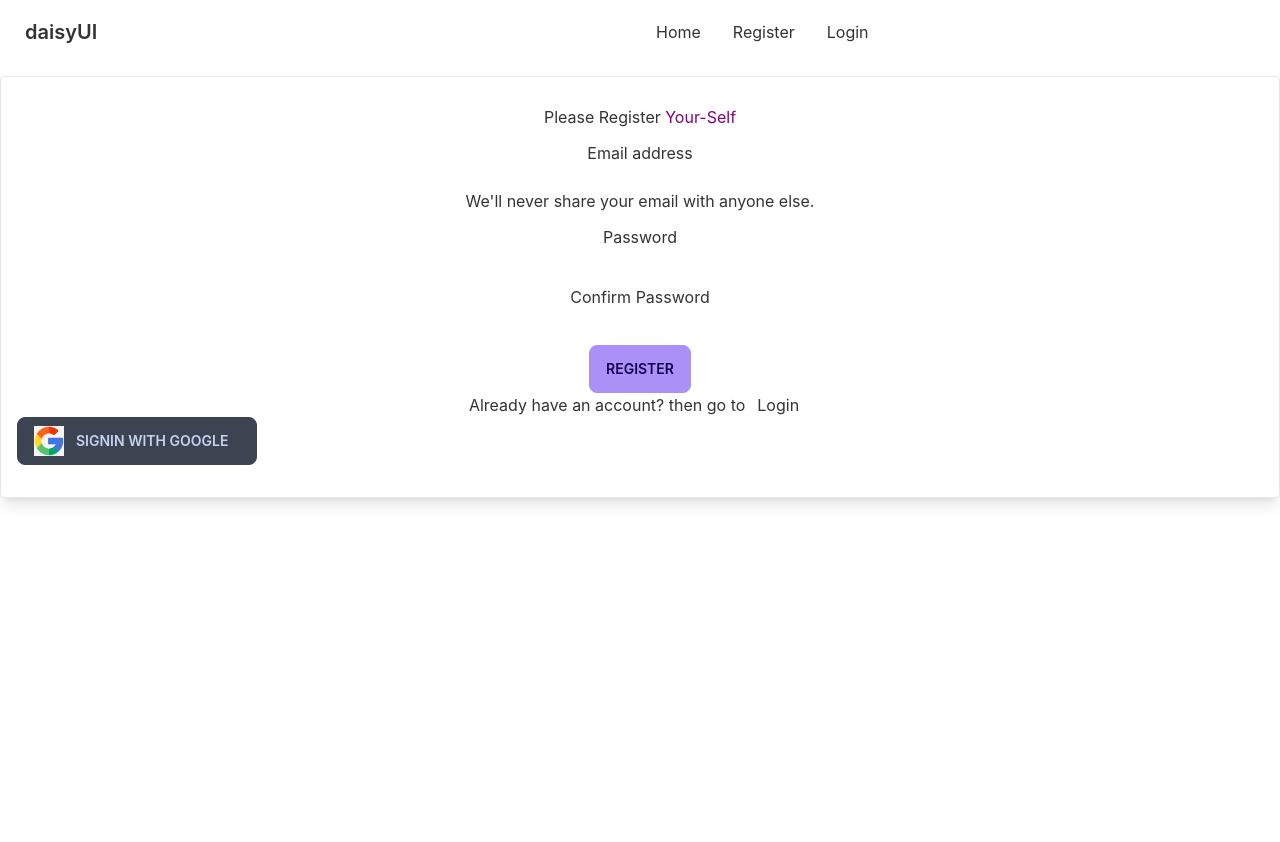
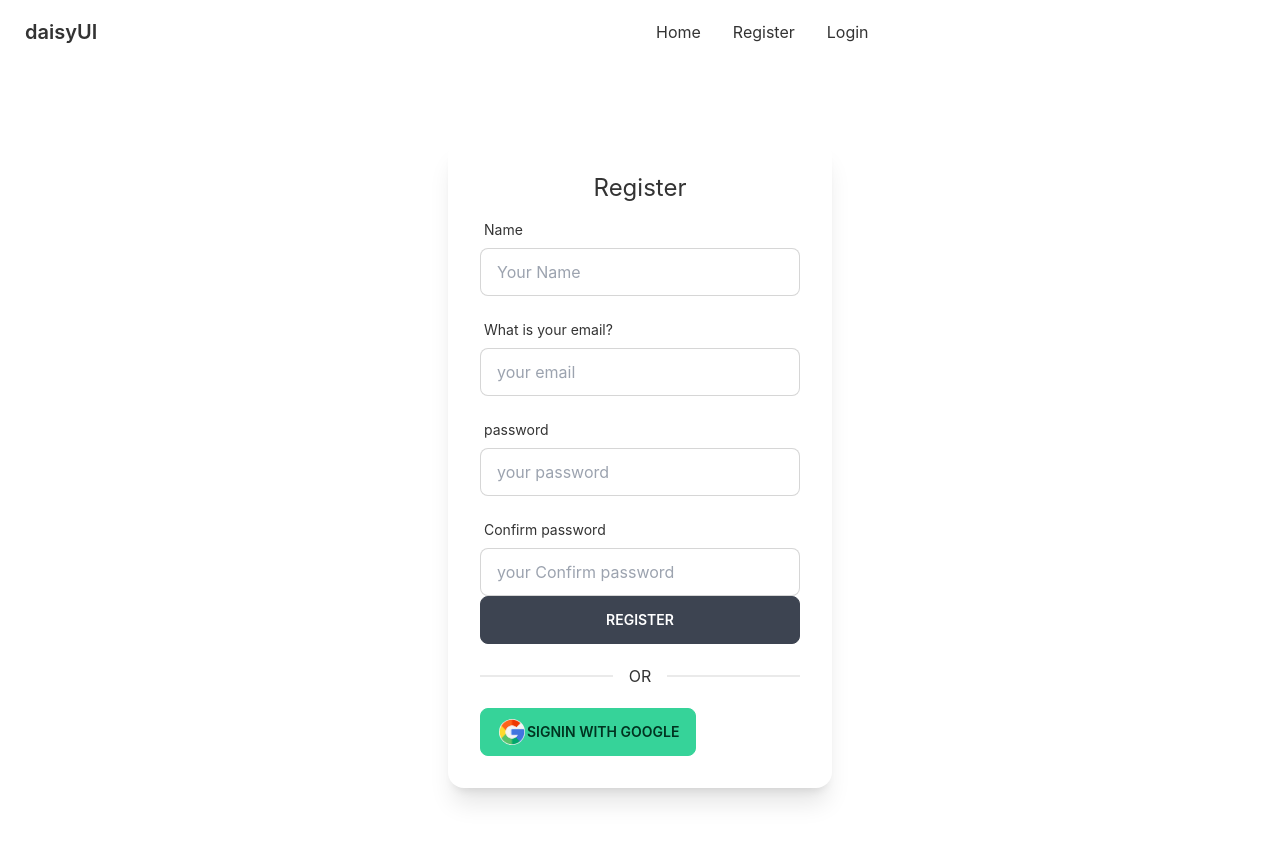
Before and after one commit to Chayanika1/manufacturer-website, a React (Create React App) app: page /Register in a window 1280 px wide. Shown: the top 842 px of the page. Before the commit the page ends 800 px from the top, so only its background shows below. Built offline with nearby package versions, Linux system fonts and the light colour scheme; no server answers.

Commit message:
added sdtyles

```diff
--- a/src/Pages/Login/Login.js
+++ b/src/Pages/Login/Login.js
@@ -11,32 +11,76 @@ const Login = () => {
         user,
         loading,
         error,
-      ] = useSignInWithEmailAndPassword(auth);
-    const { register, handleSubmit } = useForm();
-    const onSubmit = async( data) =>{
+    ] = useSignInWithEmailAndPassword(auth);
+    let logInError;
+    if (error) {
+        logInError = <p className='text-red-500'><small>{error?.message}</small></p>
+    }
+    const { register, handleSubmit, formState: { errors } } = useForm();
+    const onSubmit = async (data) => {
         console.log(data);
-        await signInWithEmailAndPassword(data.email,data.password);
-         navigate('/')
+        await signInWithEmailAndPassword(data.email, data.password);
+        navigate('/')
 
     }
     return (
-        <div className='col-lg-6 col-sm-8 mx-auto border border-3 p-4 shadow-lg p-3 mb-5 bg-body rounded mt-3'>
-            <h3 className='p-3 text-center'>Please Register <span style={{ color: 'purple' }}>Your-Self</span></h3>
-            <form onSubmit={handleSubmit(onSubmit)}>
-                <div class="mb-3 text-center">
-                    <label  for="exampleInputEmail1" class="form-label">Email address</label>
-                    <input  {...register("email")}type="email" class="form-control" id="exampleInputEmail1" aria-describedby="emailHelp"/>
-                        <div id="emailHelp" class="form-text">We'll never share your email with anyone else.</div>
-                </div>
-                <div class="mb-3 text-center">
-                    <label for="exampleInputPassword1" class="form-label">Password</label>
-                    <input  {...register("password")}type="password" class="form-control" id="exampleInputPassword1"/>
-                </div>
-                <input type="submit" />
+        <div className='flex justify-center h-screen items-center'>
+            <div class="card w-96 bg-base-100 shadow-xl">
+                <div class="card-body">
+                    <h2 class="text-center text-2xl fond-bold">Log In</h2>
+                    <form onSubmit={handleSubmit(onSubmit)}>
+
+                        <label class="label">
+                            <span class="label-text">What is your email?</span>
+
+                        </label>
+                        <input type="email" placeholder="your email" class="input input-bordered w-full max-w-xs"
+                            {...register("email", {
+                                required: {
+                                    value: true,
+                                    message: 'email is required'
+                                },
+                                pattern: {
+                                    value: /[a-z0-9]+@[a-z]+\.[a-z]{2,3}/,
+                                    message: 'Provide a valid Email'
+                                }
+                            })} />
+                        <label className="label">
+                            {errors.email?.type === 'required' && <span className="label-text-alt text-red-500">{errors.email.message}</span>}
+                            {errors.email?.type === 'pattern' && <span className="label-text-alt text-red-500">{errors.email.message}</span>}
+                        </label>
+
+                        <label class="label">
+                            <span class="label-text">password</span>
+
+                        </label>
+                        <input type="password" placeholder="your password" class="input input-bordered w-full max-w-xs"
+                            {...register("password", {
+                                required: {
+                                    value: true,
+                                    message: 'confirm password is required'
+                                },
+                                minLength: {
+                                    value: 6,
+                                    message: 'password must be 6 characters'
+                                }
+                            })} />
+                        <label className="label">
+                            {errors.password?.type === 'required' && <span className="label-text-alt text-red-500">{errors.password.message}</span>}
+                            {errors.password?.type === 'minLength' && <span className="label-text-alt text-red-500">{errors.password.message}</span>}
+                        </label>
+                        {logInError}
+
+                        <input className='btn w-full max-w-xs text-white' type="submit" value='Log In' />
 
 
-            </form>
-            <p className='text-center'>Don't have an account? then go to<Link className="p-3" style={{ textDecoration: 'none' }} to="/Register">Register</Link></p>
+                    </form>
+                    <p className='text-center'>Don't have an account? then go to<Link className="p-3" style={{ textDecoration: 'none' }} to="/Register">Register</Link></p>
+
+                </div>
+
+            </div>
+
 
         </div>
     );
--- a/src/Pages/Register/Register.js
+++ b/src/Pages/Register/Register.js
@@ -1,110 +1,134 @@
-import React, {  useState} from 'react';
+import React, { useState } from 'react';
+import { useForm } from "react-hook-form";
+import auth from '../firebase.init';
 import { useCreateUserWithEmailAndPassword, useUpdateProfile } from 'react-firebase-hooks/auth';
-import { Link, useNavigate } from 'react-router-dom';
-import { useForm } from "react-hook-form";
+import SocialMedia from '../SocialMedia/SocialMedia'
 
+import { useNavigate } from 'react-router-dom';
 
+const Register = () => {
+    const { register, formState: { errors }, handleSubmit } = useForm();
+    const navigate = useNavigate();
 
+    const [updateProfile, updating, updateError] = useUpdateProfile(auth);
+    let signInError;
+    const [
+        createUserWithEmailAndPassword,
+        user,
+        loading,
+        error,
+    ] = useCreateUserWithEmailAndPassword(auth);
+    if (error || updateError) {
+        signInError = <p className='text-red-500'><small>{error?.message  || updateError?.message}</small></p>
+    }
 
-import { sendEmailVerification } from 'firebase/auth';
-import auth from '../firebase.init';
-import SocialMedia from '../SocialMedia/SocialMedia';
+    if (user ) {
+        console.log(user );
+    }
+    const handleRegister = async (data) => {
+
+        await createUserWithEmailAndPassword(data.email, data.password);
+        navigate('/Home')
+
+    }
 
 
 
 
 
-const Register = () => {
-    const [email, setEmail] = useState('');
-    const [name, setName] = useState('');
-    const [password, setPassword] = useState('');
-    const [updateProfile, updating, updateError] = useUpdateProfile(auth);
 
-    const [confirmPassword, setConfirmPassword] = useState('');
-    const [
-        createUserWithEmailAndPassword,
-        user,
+return (
+    <div className='flex justify-center h-screen items-center'>
+        <div class="card w-96 bg-base-100 shadow-xl">
+            <div class="card-body">
+                <h2 class="text-center text-2xl fond-bold">Register</h2>
+                <form onSubmit={handleSubmit(handleRegister)}>
+                    <div class="form-control w-full max-w-xs">
+                    <label className="label">
+                                <span className="label-text">Name</span>
+                            </label>
+                            <input
+                                type="text"
+                                placeholder="Your Name"
+                                className="input input-bordered w-full max-w-xs"
+                                {...register("name", {
+                                    required: {
+                                        value: true,
+                                        message: 'Name is Required'
+                                    }
+                                })}
+                            />
+                            <label className="label">
+                                {errors.name?.type === 'required' && <span className="label-text-alt text-red-500">{errors.name.message}</span>}
+                            </label>
+                        <label class="label">
+                            <span class="label-text">What is your email?</span>
 
-        error,
-    ] = useCreateUserWithEmailAndPassword(auth);
-
-    const navigate = useNavigate();
+                        </label>
+                        <input type="email" placeholder="your email" class="input input-bordered w-full max-w-xs"
+                            {...register("email", {
+                                required: {
+                                    value: true,
+                                    message: 'email is required'
+                                },
+                                pattern: {
+                                    value: /[a-z0-9]+@[a-z]+\.[a-z]{2,3}/,
+                                        message: 'Provide a valid Email'
+                                }
+                            })} />
+                            <label className="label">
+                                {errors.email?.type === 'required' && <span className="label-text-alt text-red-500">{errors.email.message}</span>}
+                                {errors.email?.type === 'pattern' && <span className="label-text-alt text-red-500">{errors.email.message}</span>}
+                            </label>
 
 
-    const handelEmail = (e) => {
-        setEmail(e.target.value)
-    }
-    const handelName = (e) => {
-        setName(e.target.value)
-    }
-    const handelPassword = (e) => {
-        setPassword(e.target.value)
-    }
-    const handelConfirmPassword = (e) => {
-        setConfirmPassword(e.target.value)
-    }
-    const handleRegistration = (e) => {
+                        <label class="label">
+                            <span class="label-text">password</span>
 
-        if (password !== confirmPassword) {
-            alert('password not matched')
-        }
+                        </label>
+                        <input type="password" placeholder="your password" class="input input-bordered w-full max-w-xs"
+                            {...register("password", {
+                                required: {
+                                    value: true,
+                                    message: 'confirm password is required'
+                                },
+                                minLength: {
+                                    value: 6,
+                                    message: 'password must be 6 characters'
+                                }
+                            })} />
+                             <label className="label">
+                                {errors.password?.type === 'required' && <span className="label-text-alt text-red-500">{errors.password.message}</span>}
+                                {errors.password?.type === 'minLength' && <span className="label-text-alt text-red-500">{errors.password.message}</span>}
+                            </label>
+                        <label class="label">
+                            <span class="label-text">Confirm password</span>
 
-        createUserWithEmailAndPassword(email, password, confirmPassword,name);
-        e.preventDefault();
+                        </label>
+                        <input type="password" placeholder="your Confirm password" class="input input-bordered w-full max-w-xs"
+                            {...register("Confirm password", {
+                                required: {
+                                    value: true,
+                                    message: 'password is required'
+                                },
+                                minLength: {
+                                    value: 6,
+                                    message: 'password must be 6 characters'
+                                }
+                            })} />
+                    </div>
+                    {signInError}
+
+                    <input  className='btn w-full max-w-xs text-white' type="submit" value='Register' />
+                </form>
+                <div class="divider">OR</div>
+                <SocialMedia></SocialMedia>
+            </div>
+        </div>
+
+    </div>
+);
+                        }
 
 
-    }
-    let errorElement;
-    if (error) {
-        errorElement = <p>{error.message}</p>
-    }
-    if (user) {
-        navigate('/Home')
-    }
-    const verify = () => {
-        sendEmailVerification(auth.currentUser)
-
-
-
-    }
-    return (
-        <div className='col-lg-6 col-sm-8 mx-auto border border-3 p-4 shadow-lg p-3 mb-5 bg-body rounded mt-3'>
-            <div className='text-center'>
-
-
-            </div>
-            <h3 className='p-3 text-center'>Please Register <span style={{ color: 'purple' }}>Your-Self</span></h3>
-            <form onSubmit={handleRegistration}>
-
-                <div class="mb-3 text-center">
-                    <label for="exampleInputEmail1" class="form-label">Email address</label>
-                    <input style={{ width: '50%' }} onBlur={handelEmail} type="email" class="form-control mx-auto" id="exampleInputEmail1" aria-describedby="emailHelp" required />
-                    <div id="emailHelp" class="form-text">We'll never share your email with anyone else.</div>
-                </div>
-                <div class="mb-3 text-center">
-                    <label for="exampleInputPassword1" class="form-label">Password</label>
-                    <input style={{ width: '50%' }} onBlur={handelPassword} type="password" class="form-control mx-auto" id="exampleInputPassword1" required />
-                </div>
-                <div class="mb-3 text-center">
-                    <label for="exampleInputPassword1" class="form-label">Confirm Password</label>
-                    <input style={{ width: '50%' }} onBlur={handelConfirmPassword} type="password" class="form-control mx-auto" id="exampleInputPassword1" required />
-                </div>
-
-                {errorElement}
-                <div className='text-center'>
-                    <button onClick={verify} type="submit" class="btn btn-primary">Register</button>
-
-                </div>
-
-
-                <p className='text-center'>Already have an account? then go to<Link className="p-3" style={{ textDecoration: 'none' }} to="/Login">Login</Link></p>
-
-            </form>
-            <SocialMedia></SocialMedia>
-
-
-        </div>
-    );
-};
-
 export default Register;
--- a/src/Pages/SocialMedia/SocialMedia.js
+++ b/src/Pages/SocialMedia/SocialMedia.js
@@ -12,10 +12,8 @@ const SocialMedia = () => {
     }
     return (
         <div>
-            <div class="d-grid gap-2">
-                <button onClick={()=>signInWithGoogle()} class="btn btn-light border border-5 mb-4" type="button"><img className="rounded-circle"style={{height:'30px',width:'30px'}} src={Google}></img><span className='p-3'>Signin with Google</span></button>
+            <button onClick={()=>signInWithGoogle()}class="btn btn-success"><img style={{height:'30px',width:'30px',borderRadius:'50%', padding:'2px'}} src={Google}/> Signin with Google</button>
 
-            </div>
 
         </div>
     );
```
